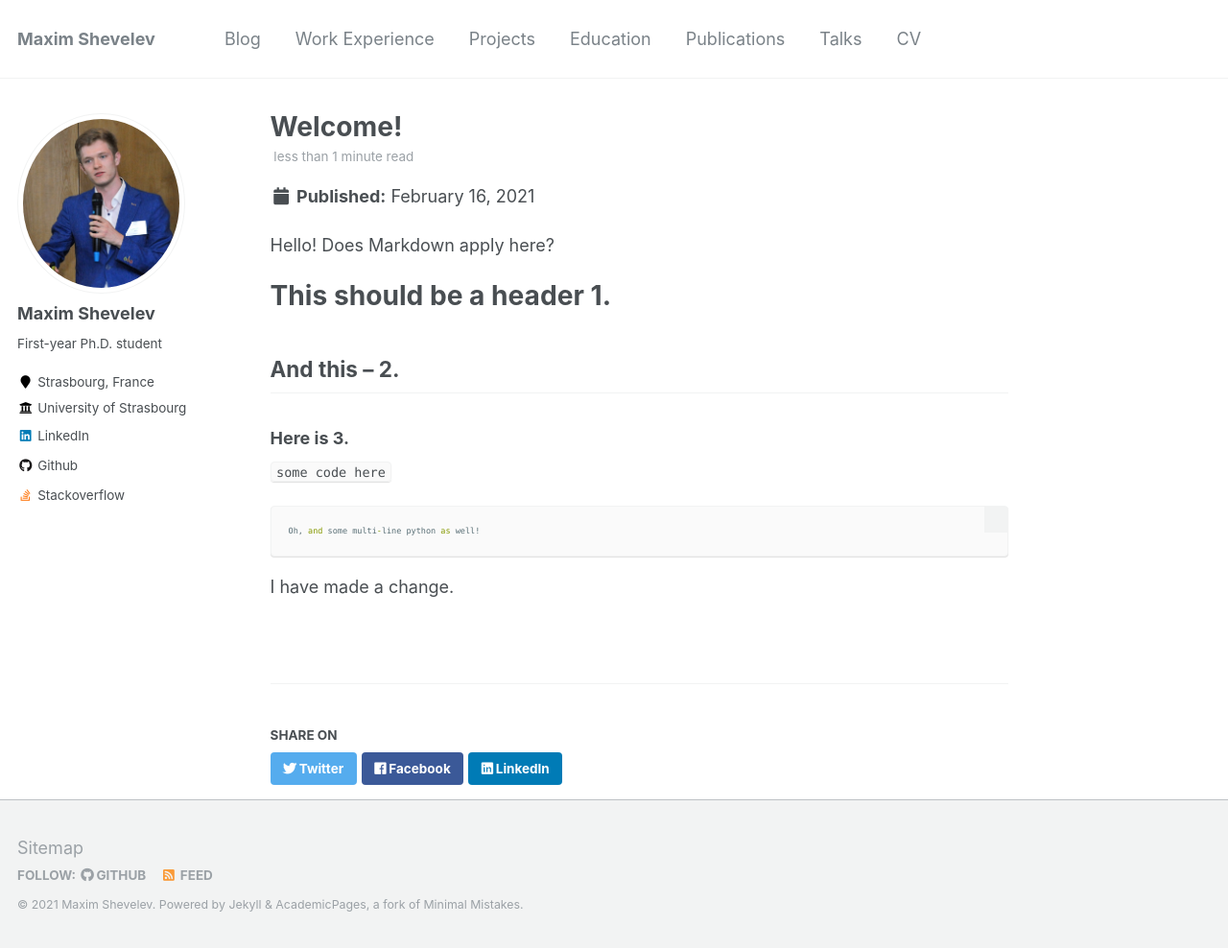
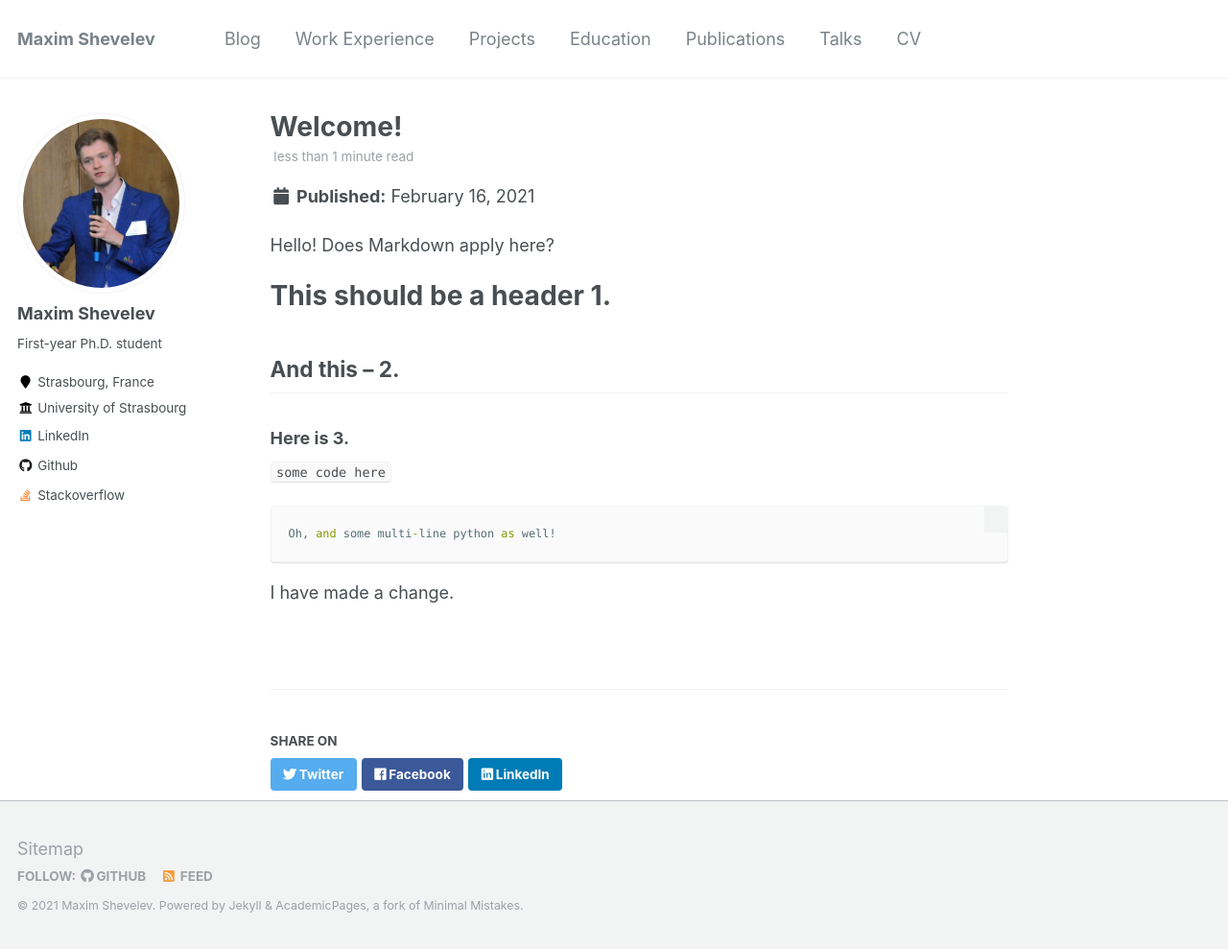
Before and after one commit to mawansui/mawansui.github.io, a Jekyll site: the page built from _blogposts/2021-02-15-welcome.md, in a window 1280 px wide and 989 px high. Shown: the whole window at 96% size. Built offline with Jekyll 4.4.1, drawn with Linux system fonts in a browser that asks for light colours.

Commit message:
font size

```diff
--- a/_sass/_syntax.scss
+++ b/_sass/_syntax.scss
@@ -28,7 +28,7 @@ div.highlighter-rouge, figure.highlight {
   .highlight {
     margin: 0;
     font-family: $monospace;
-    font-size: $type-size-7;
+    font-size: 0.8125em;
     line-height: 1.8;
   }
 }
```
